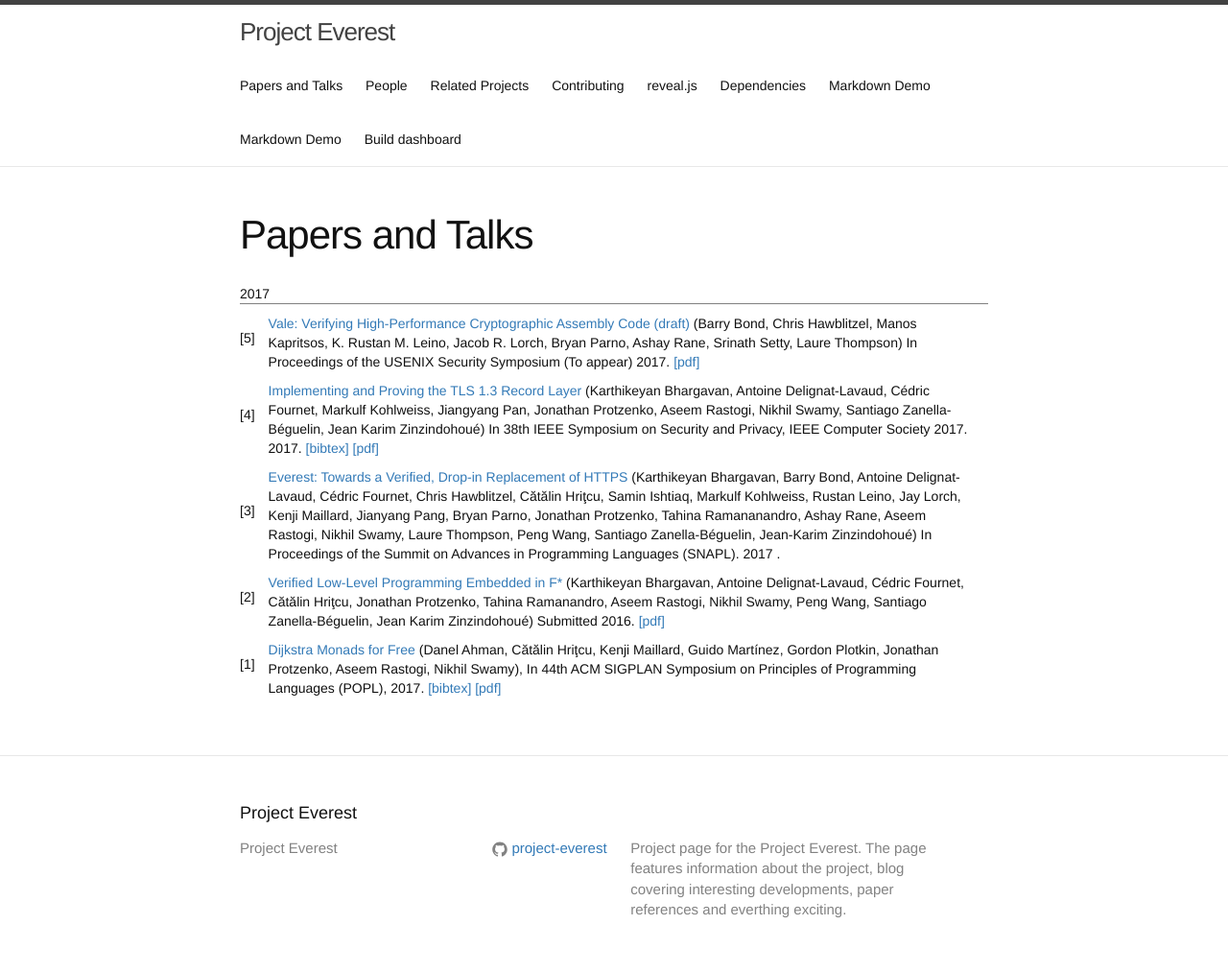
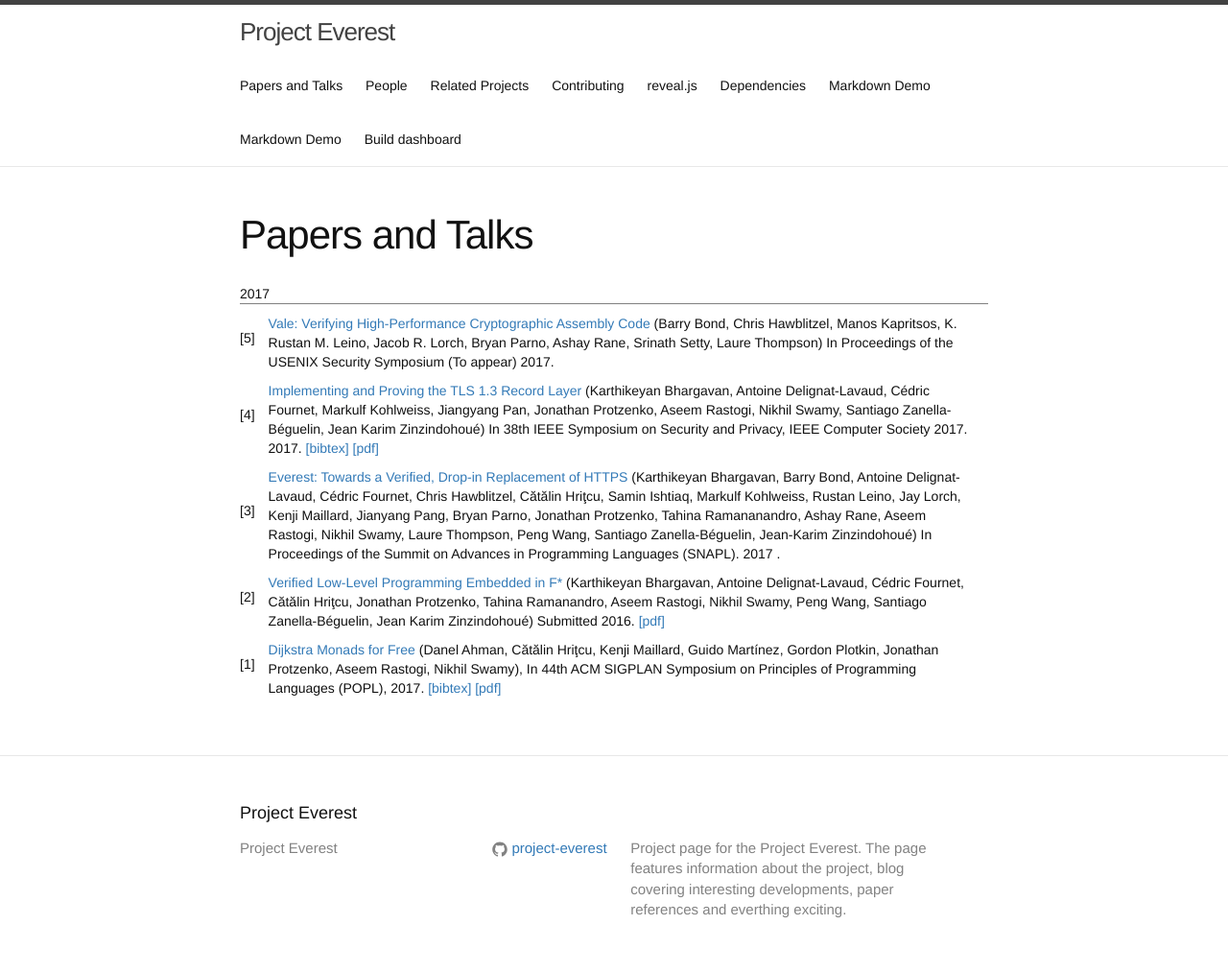
Before and after one commit to project-everest/project-everest.github.io, a Jekyll site: the page built from papers.md, in a window 1280 px wide. Shown: the whole page at 96% size. Built offline with Jekyll 4.4.1, drawn with Linux system fonts in a browser that asks for light colours.

Commit message:
Update Vale pdf to the camera-ready version

```diff
--- a/papers.md
+++ b/papers.md
@@ -12,7 +12,7 @@
 <tr class="bibline"><td class="bibref">[5]</td>
   <td class="bibitem">
     <span itemscope="" itemtype="http://schema.org/ScholarlyArticle"> <a href="/assets/vale2017.pdf">
-      <span class="bibtitle" itemprop="name">Vale: Verifying High-Performance Cryptographic Assembly Code (draft)</span></a>
+      <span class="bibtitle" itemprop="name">Vale: Verifying High-Performance Cryptographic Assembly Code</span></a>
       (<span class="bibauthor"><span itemprop="author" itemtype="http://schema.org/Person">Barry Bond</span>,
 <span itemprop="author" itemtype="http://schema.org/Person">Chris Hawblitzel</span>,
 <span itemprop="author" itemtype="http://schema.org/Person">Manos Kapritsos</span>,
@@ -27,7 +27,6 @@
       </span>
       <span itemprop="datePublished">2017</span>.
     </span>
-    <span class="bibmenu"> <a href="/assets/vale2017.pdf">[pdf]</a></span>
   </td>
 </tr>
 
```
Also changed, not shown: 1 other file.
